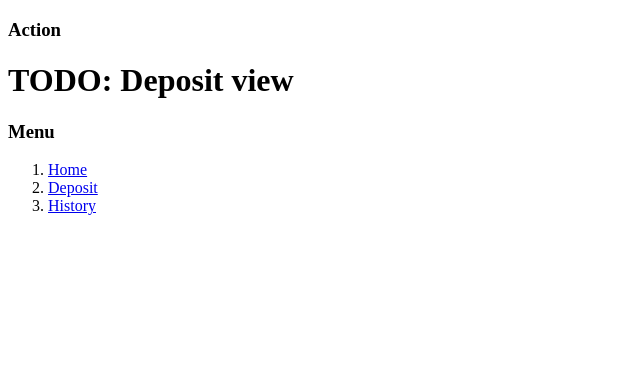
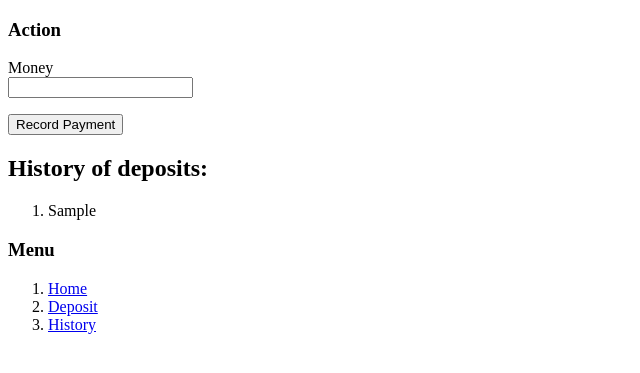
Before and after one commit to payne/TechTalkerSnacks, a Flask app: template templates/deposit.html in a window 1280 px wide. Shown: the top 373 px of the page, without its empty margins (0-640 px from the left). Run offline with Flask 2, Linux system fonts and the light colour scheme; the template is opened without the code that fills it: values that come from a table or form of the project are taken from there, most other values are stand-ins (such as "Sample title", 1, 10 or a date in 2020).

Commit message:
Deposit form working. TODO: finishing touches.

```diff
--- a/main.py
+++ b/main.py
@@ -1,6 +1,10 @@
+import os
 from flask import Flask, render_template, redirect, url_for, request
 from replit import web
 from collections import Counter
+from flask_wtf import FlaskForm
+from wtforms import SubmitField, DecimalField
+from wtforms.validators import DataRequired
 
 app = Flask(__name__)
 
@@ -50,17 +54,33 @@ def buy():
   users_database['purchases'] = purchases
   return redirect(url_for("home"))
 
+class DepositForm(FlaskForm):
+    amount = DecimalField('Money', validators=[DataRequired()])
+    submit = SubmitField('Record Payment')
 
-@app.route("/deposit/")
+@app.route("/d", methods=['GET', 'POST'])
+@web.authenticated
 def deposit():
-  return render_template("deposit.html")
+  users_database = web.UserStore().current
+  deposits_list = users_database.get('deposits',[])
+  form = DepositForm()
+  if form.amount.data:
+    amount = form.amount.data
+    deposits_list.append(f"{amount}")
+    users_database['deposits'] = deposits_list
+  return render_template("deposit.html", deposit_history = deposits_list, form=form)
 
 @app.route("/history/")
+@web.authenticated
 def history():
   users_database = web.UserStore().current
   purchases = users_database.get('purchases', [])
   total_spent, itemization = compute_total_spent(purchases)
   return render_template("history.html", prices = prices, total_spent = total_spent, itemization = itemization)
 
+class Config(object):
+  SECRET_KEY = os.environ.get('SECRET_KEY') or 'environment variable is set to an empty string'
+
 if __name__ == '__main__':
+    app.config.from_object(Config)
     app.run(host='0.0.0.0', port=8080)
--- a/pyproject.toml
+++ b/pyproject.toml
@@ -8,6 +8,8 @@ authors = ["Your Name <you@example.com>"]
 python = "^3.8"
 replit = "^3.2.4"
 Flask = "^2.0.3"
+WTForms = "^3.0.1"
+Flask-WTF = "^1.0.0"
 
 [tool.poetry.dev-dependencies]
 
--- a/templates/deposit.html
+++ b/templates/deposit.html
@@ -1,5 +1,21 @@
 {% extends "layout.html" %}
 
 {% block content %}
-<h1>TODO: Deposit view</h1>
+  <form action="" method="post" novalidate>
+    {{ form.hidden_tag() }}
+    <p>
+      {{ form.amount.label }}<br>
+      {{ form.amount }}<br>
+      {% for error in form.amount.errors %}
+      <span style="color: red;">[{{ error }}]</span>
+      {% endfor %}
+    </p>
+    <p>{{ form.submit() }}</p>
+  </form>
+  <h2>History of deposits:</h2>
+  <ol>
+    {% for d in deposit_history %}
+    <li>{{d}}</li>
+    {% endfor %}
+  </ol>
 {% endblock %}
--- a/templates/layout.html
+++ b/templates/layout.html
@@ -4,6 +4,6 @@
 <h3>Menu</h3>
 <ol>
   <li><a href="/home">Home</li>
-  <li><a href="/deposit">Deposit</li>
+  <li><a href="/d">Deposit</li>
   <li><a href="/history">History</li>
 </ol>
```
Also changed, not shown: 1 other file.
